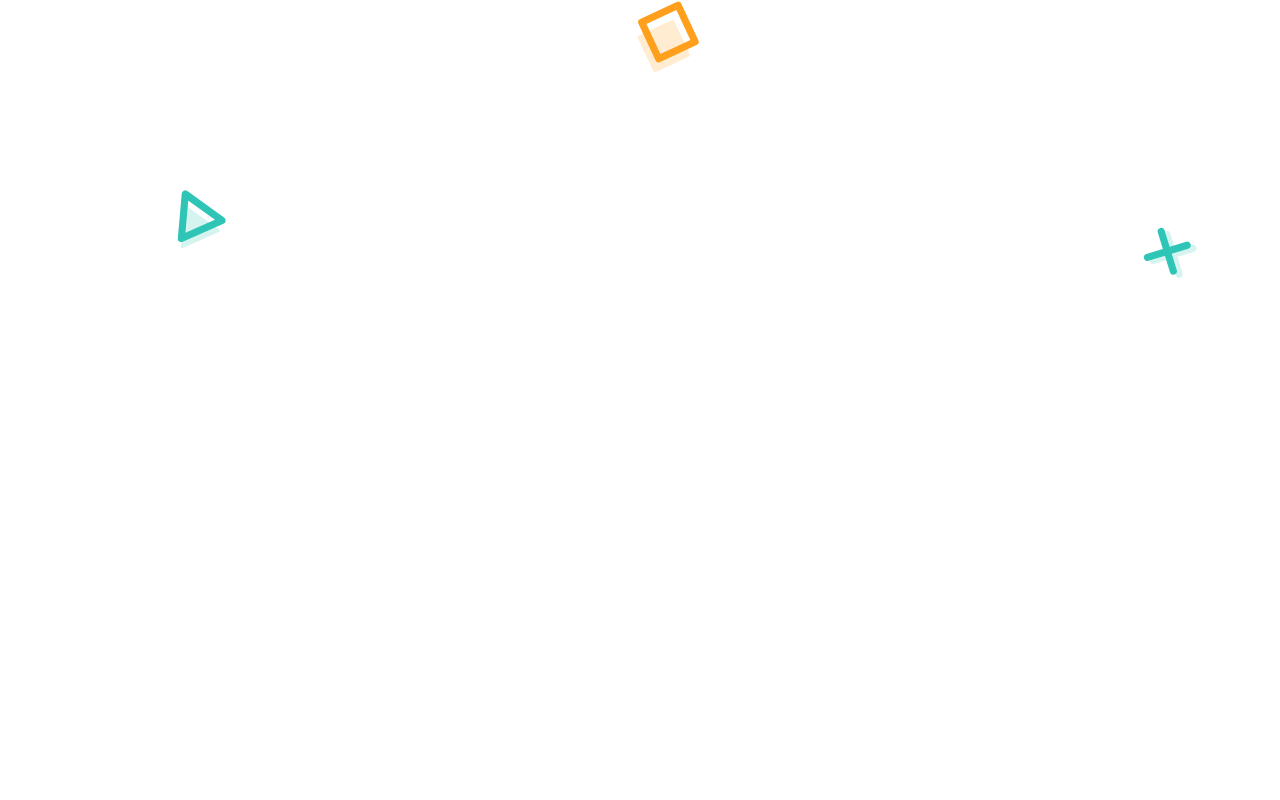
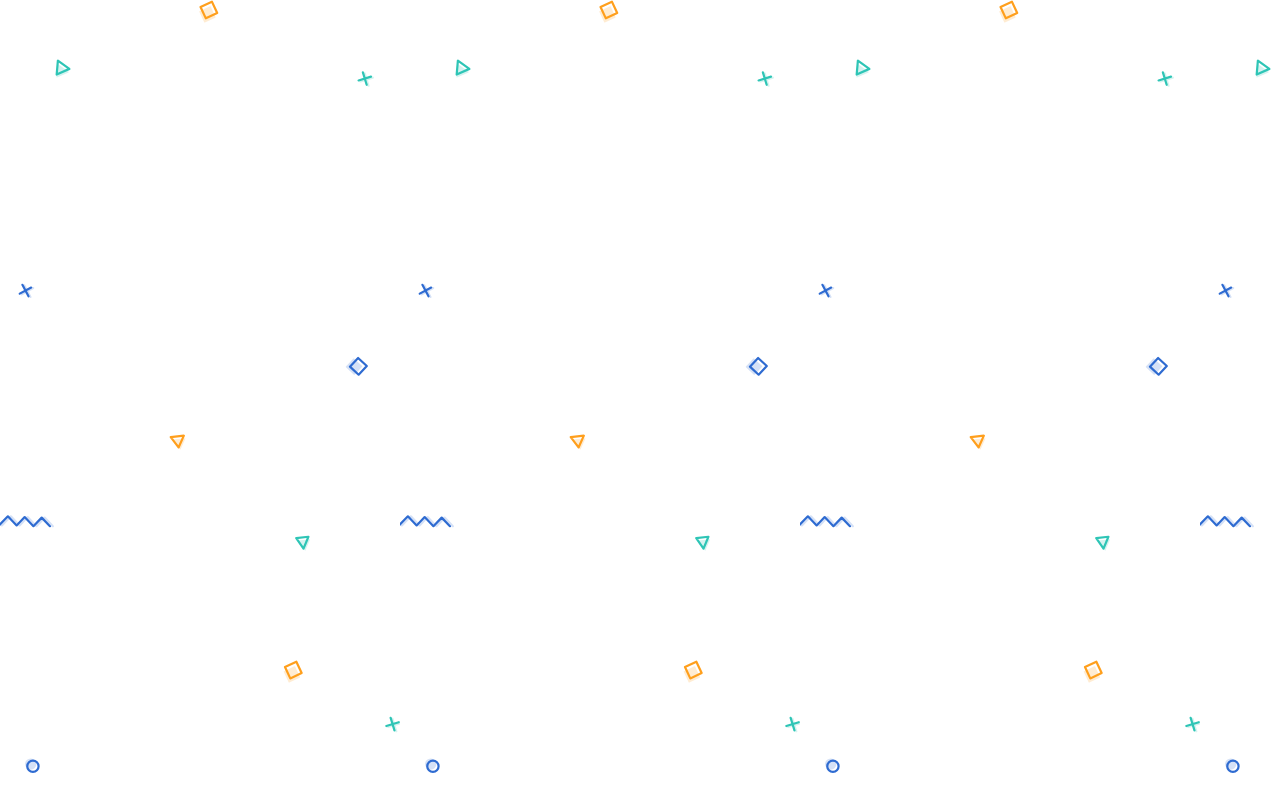
Before and after one commit to Subhash2807/gfg-website-1, a website: page index.html in a window 1280 px wide. Drawn offline with Linux system fonts and the light colour scheme.

Commit message:
css file modifided

```diff
--- a/css/style.css
+++ b/css/style.css
@@ -8,8 +8,10 @@ button {
 
 body {
   background: url("/img/confettin-bg.svg");
-  background-size: cover;
-  overflow: scroll; }
+  background-repeat:repeat;
+  background-size: 50vh;
+  overflow: scroll;
+}
 
 /**
  * Basic typography style for copy text
```
